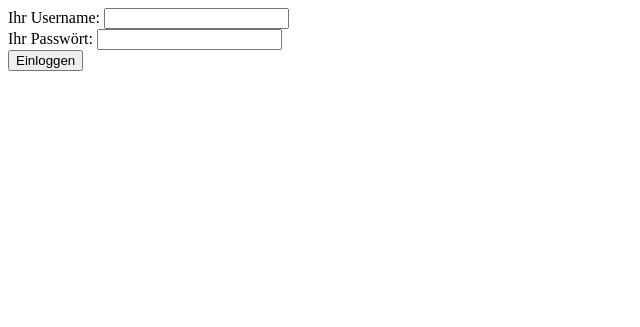
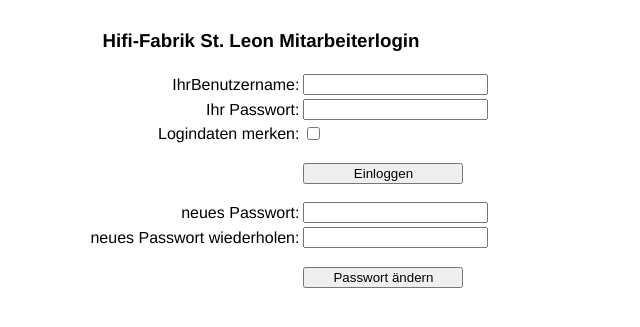
Before and after one commit to Hifi-Fabrik/hififabrik, a PHP site: page /templates/login_formular.html in a window 1280 px wide. Shown: the top 327 px of the page, without its empty margins (0-640 px from the left). Run offline with PHP 8.4, Linux system fonts and the light colour scheme; some libraries are stand-ins or nearby versions.

Commit message:
[121221] Änderungen zum 21.12.2015

```diff
--- a/getorder.php
+++ b/getorder.php
@@ -388,9 +388,9 @@ function CreatePDFFile($servername, $username, $password, $dbname, $order, $orde
 
 function GetUserInfo(){
     SESSION_START();
-    $userinfo="<div style=\"font-family: Arial; font-size: 10px; \"><br>aktueller Benutzer: ";
+    $userinfo="<div style=\"font-family: Arial; font-size: 12px; \"><br>aktueller Benutzer: ";
     $userinfo=$userinfo . $_SESSION["user"]["user_vorname"] . " ";
-    $userinfo=$userinfo . $_SESSION["user"]["user_nachname"] . " (letzte Anmeldung: ";
+    $userinfo=$userinfo . $_SESSION["user"]["user_nachname"] . "</div><div style=\"font-family: Arial; font-size: 10px; \"> (letzte Anmeldung: ";
     $userinfo=$userinfo . $_SESSION["user"]["lastlogin"];
     $userinfo=$userinfo . ")<br><br></div>";
     return $userinfo;
--- a/index.php
+++ b/index.php
@@ -62,13 +62,19 @@ $mainmenue[] = ["href" => "a href=main.php?MKZ=admin&UGP=" . $_SESSION["user"]["
 
 $arr = array('title' => "Hifi-Fabik intern",
     'main' => $mainmenue,
+    'userinfo' => $userinfo,
 );
 
 if (isset($_GET["logedin"])) {
+//    $userinfo = GetUserInfo();
     $app->get('/', function () use ($app, $arr) {
         return $app['twig']->render('main.html', $arr);
     });
 } else {
+    $users = array(rw, ar, jr, ab, ik, ps, re, jw, sg);
+    $arr=array('tile' => "testtitel",
+               'users' => $users,
+        );
     $app->get('/', function () use ($app, $arr) {
         return $app['twig']->render('login_formular.html', $arr);
     });
--- a/lager.php
+++ b/lager.php
@@ -71,6 +71,7 @@ if ($func == "") {
     }
 
     if ($eanorder == "") {
+        echo GetUserInfo();
         echo "<h3>Bitte scannen Sie die Auftragsnummer</h3><br>";
         echo "<input autofocus type=\"text\" name=\"order\" style=\"font-family: Arial; font-size: 18pt; height: 24px\" value=\"" . $eanorder . "\">";
         echo "<br><br>";
--- a/templates/login_formular.html
+++ b/templates/login_formular.html
@@ -2,13 +2,49 @@
 <html lang="en">
 <head>
     <meta charset="UTF-8">
-    <title>Hifi-Fabrik login</title>
+    <title>Hifi-Fabrik Mitarbeiter Login</title>
+
+    <script type="text/javascript" src="http://ajax.googleapis.com/ajax/libs/jquery/1.3/jquery.min.js"></script>
+
+<script type="text/javascript">
+    function UserChanged(object){
+        alert(object);
+        $( "#userkz" ).html("bhjbhjbhj");
+//        document.getElementById("#userkz").outerHTML = "njknjknk";
+    }
+
+</script>
+
 </head>
-<body>
+<body style="width: 640px; font-family: Helvetica; ">
 <form method="POST" action="../hififabrik_intern/login.php">
-    Ihr Username: <input name="username"><br>
-    Ihr Passwört: <input name="passwort" type=password><br>
-    <input type=submit name=submit value="Einloggen">
+<table><tr>
+<td colspan="3" align="center" width="500px"><h3>Hifi-Fabrik St. Leon Mitarbeiterlogin</h3></td>
+</tr><tr>
+<td width="50px"></td><td align="right">IhrBenutzername:</td><td><input id="userkz" name="username" type="text" value=""></td>
+
+    <td>
+    <select onchange="UserChanged(this.value)" style="display:none;">
+        {% for user in users %}
+        <option value="{{ user|e }}">{{ user|e }}</option>
+        {% endfor %}
+    </select>
+    </td>
+
+</tr>
+<td width="50px"></td><td align="right">Ihr Passwort:</td><td> <input name="passwort" type=password></td>
+</tr><tr>
+<td width="50px"></td><td align="right">Logindaten merken:</td><td><input type=checkbox name="stayalive"></td>
+</tr>
+<td width="50px" height="50"></td><td></td><td><input type=submit name=submit align="center" style="width: 160px; " value="Einloggen"></td>
+</tr>
+<td width="50px"></td><td align="right">neues Passwort:</td><td><input type="password" name="newpassword"></td>
+</tr>
+<td width="50px"></td><td align="right">neues Passwort wiederholen:</td><td><input type="password" name="retypenewpassword"></td>
+</tr>
+<td width="50px" height="50"></td><td></td><td><input type=submit name=changepassword align="center" style="width: 160px; " value="Passwort ändern"></td>
+</tr>
+</table>
 </form>
 </body>
 </html>
--- a/templates/main.html
+++ b/templates/main.html
@@ -7,6 +7,7 @@
 </head>
 <body>
     <form action='main.php' method="get">
+        {{ userinfo }}
         <table width="640">
         {% for item in main %}
             {% if item.text != "Lager und Waren verwalten" %}
```
Also changed, not shown: database.php (+42 -0 lines), login.php (+3 -25 lines).
